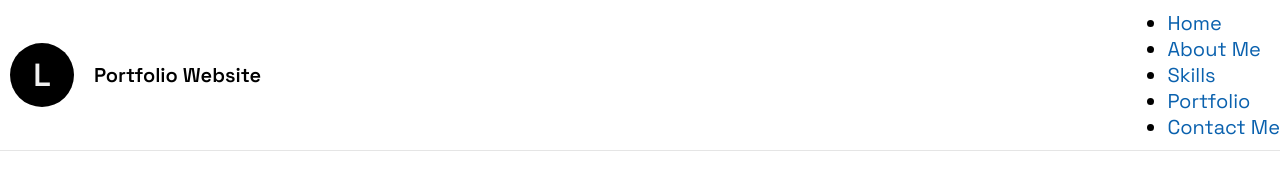
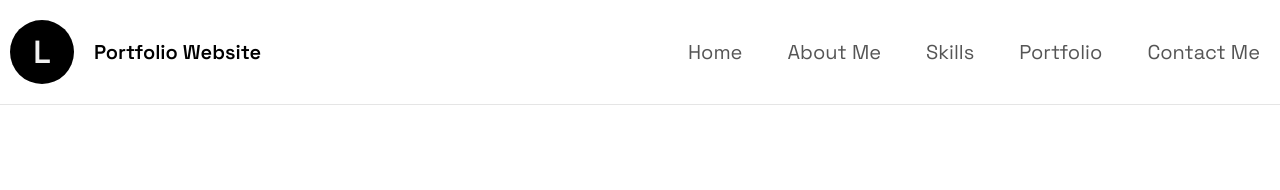
Before and after one commit to kono-seema/My_Personal_Portfolio, a plain HTML site: page index.html in a window 1280 px wide. Drawn offline with Linux system fonts and the light colour scheme.

Commit message:
styling updated

```diff
--- a/styles.css
+++ b/styles.css
@@ -69,6 +69,36 @@ header{
 
     }
     nav{
+        display:flex;
+        align-items: center;
+        ul{
+            display:flex;
+            list-style-type: none;
+            gap: 5px;
+            li{
+                display: inline-block;
+                a{
+                    display:inline-block;
+                    padding: 10px 20px;
+                    color:var(--base);
+                    &:hover{
+                        background: var(--base-100);
+                        border-radius: 10px;
+                        text-decoration: none;
+                    }
+                }
+            }
+        }
+    }
+
+    @media (max-width: 768px){
+        nav{
+            ul{
+                display: none;
+
+            }
+
+        }
 
     }
 }
```
